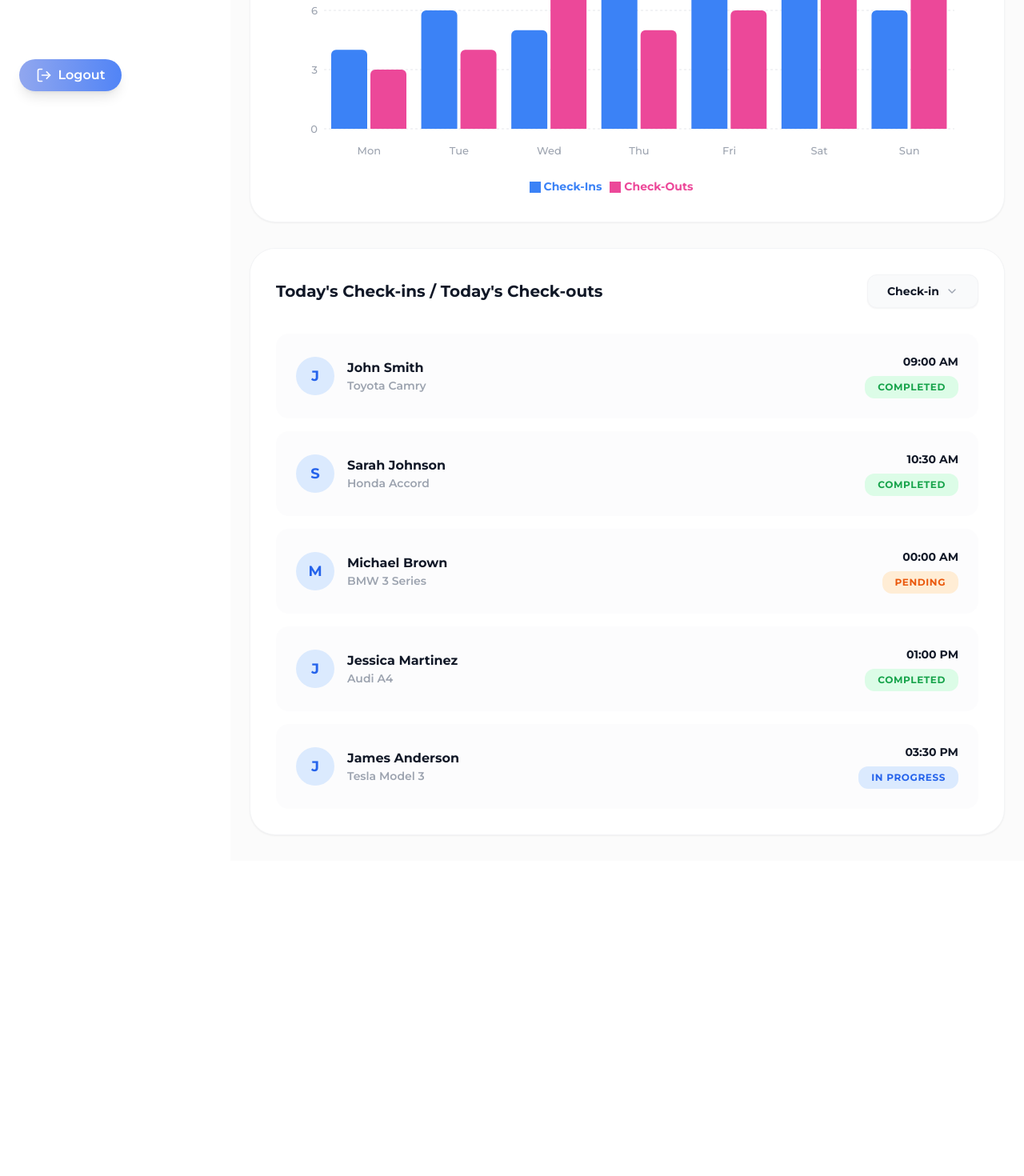
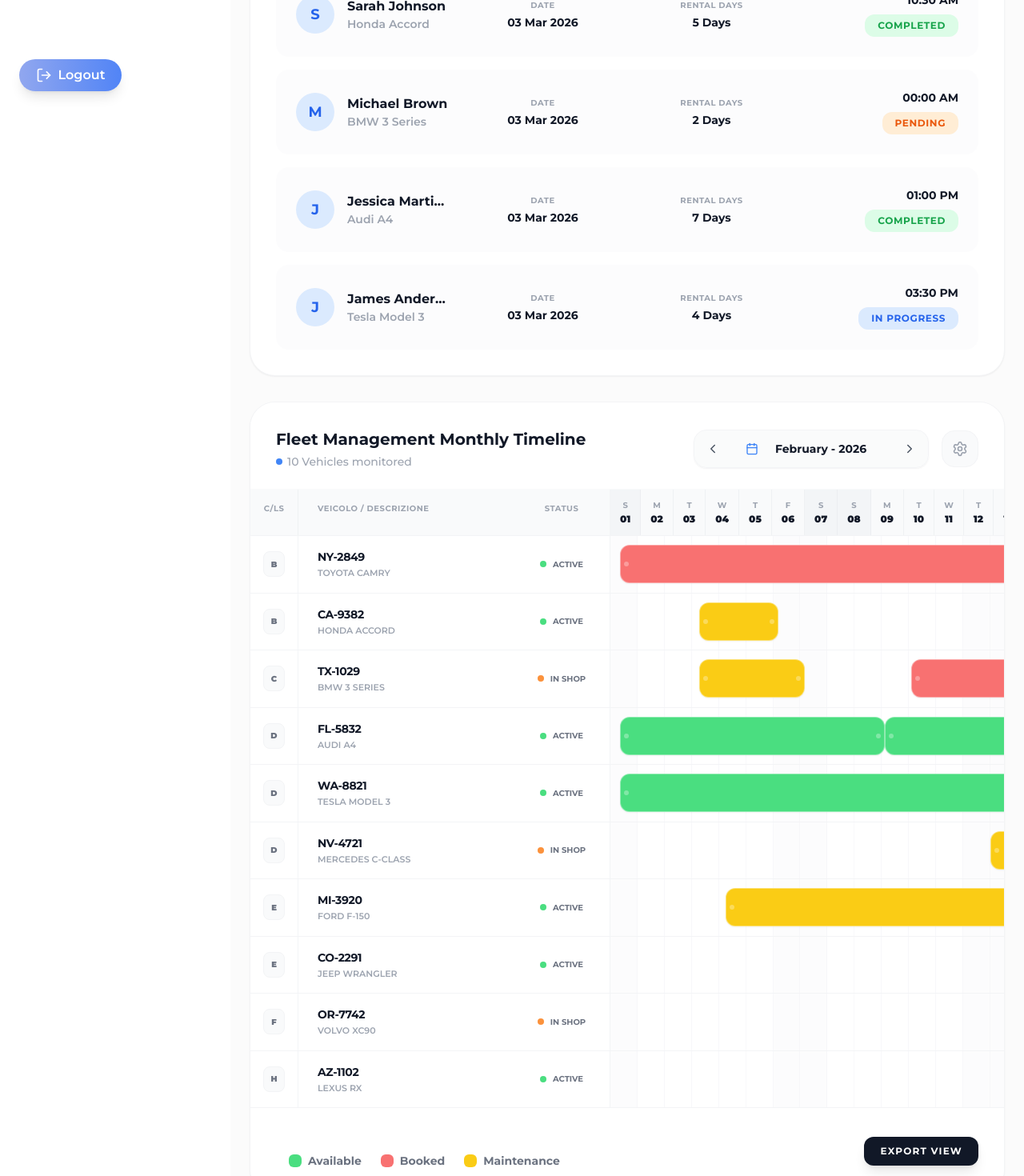
Before and after one commit to Arafat-Bhuiyan/francesco-admin, a React (Vite) app: page /admin in a window 1280 px wide. Shown: the part 800-2270 px from the top of the page at 80% size. Before the commit the page ends 1876 px from the top, so only its background shows below. Built offline with nearby package versions, Linux system fonts and the light colour scheme; sample sign-in values are in the browser's storage.

Commit message:
Date and Rental days added in check in check out table, Calender Chart added

```diff
--- a/src/AgencyAdmin/Dashboard/AgencyDashboard.jsx
+++ b/src/AgencyAdmin/Dashboard/AgencyDashboard.jsx
@@ -87,12 +87,10 @@ const AgencyDashboard = () => {
           </div>
         ))}
       </div>
-
+      {/* Today's Activity List */}
+      <TodayActivityList />
       {/* Activity Overview Chart */}
       <VehicleActivityChart />
-
-      {/* Today's Activity List */}
-      <TodayActivityList />
     </div>
   );
 };
--- a/src/AgencyAdmin/Dashboard/TodayActivityList.jsx
+++ b/src/AgencyAdmin/Dashboard/TodayActivityList.jsx
@@ -6,6 +6,8 @@ const activities = [
     id: 1,
     customer: "John Smith",
     car: "Toyota Camry",
+    date: "03 Mar 2026",
+    rentalDays: "3 Days",
     checkInTime: "09:00 AM",
     checkOutTime: "05:00 PM",
     status: "Completed",
@@ -15,6 +17,8 @@ const activities = [
     id: 2,
     customer: "Sarah Johnson",
     car: "Honda Accord",
+    date: "03 Mar 2026",
+    rentalDays: "5 Days",
     checkInTime: "10:30 AM",
     checkOutTime: "06:30 PM",
     status: "Completed",
@@ -24,6 +28,8 @@ const activities = [
     id: 3,
     customer: "Michael Brown",
     car: "BMW 3 Series",
+    date: "03 Mar 2026",
+    rentalDays: "2 Days",
     checkInTime: "00:00 AM",
     checkOutTime: "00:00 AM",
     status: "Pending",
@@ -33,6 +39,8 @@ const activities = [
     id: 4,
     customer: "Jessica Martinez",
     car: "Audi A4",
+    date: "03 Mar 2026",
+    rentalDays: "7 Days",
     checkInTime: "01:00 PM",
     checkOutTime: "09:00 AM",
     status: "Completed",
@@ -42,6 +50,8 @@ const activities = [
     id: 5,
     customer: "James Anderson",
     car: "Tesla Model 3",
+    date: "03 Mar 2026",
+    rentalDays: "4 Days",
     checkInTime: "03:30 PM",
     checkOutTime: "11:30 AM",
     status: "In Progress",
@@ -55,7 +65,9 @@ const TodayActivityList = () => {
   return (
     <div className="bg-white rounded-[2rem] border border-gray-100 shadow-sm mt-8 overflow-visible">
       <div className="p-8 flex justify-between items-center bg-white rounded-t-[2rem]">
-        <h2 className="text-xl font-bold text-[#111827]">Today's Check-ins / Today's Check-outs</h2>
+        <h2 className="text-xl font-bold text-[#111827]">
+          Today's Check-ins / Today's Check-outs
+        </h2>
 
         <div className="relative inline-block text-left group">
           <button className="flex items-center gap-2 px-6 py-2.5 bg-gray-50 hover:bg-gray-100 text-[#111827] rounded-xl transition-all text-sm font-bold border border-gray-100 shadow-sm">
@@ -94,21 +106,40 @@ const TodayActivityList = () => {
         {activities.map((activity) => (
           <div
             key={activity.id}
-            className="flex items-center justify-between p-6 bg-gray-50/50 rounded-2xl hover:bg-gray-50 transition-all border border-transparent hover:border-gray-100"
+            className="grid grid-cols-4 gap-4 items-center p-6 bg-gray-50/50 rounded-2xl hover:bg-gray-50 transition-all border border-transparent hover:border-gray-100"
           >
             <div className="flex items-center gap-4">
-              <div className="w-12 h-12 rounded-full bg-blue-100 flex items-center justify-center text-blue-600 font-bold text-lg">
+              <div className="w-12 h-12 rounded-full bg-blue-100 flex items-center justify-center text-blue-600 font-bold text-lg flex-shrink-0">
                 {activity.customer[0]}
               </div>
-              <div>
-                <h4 className="font-bold text-[#111827]">
+              <div className="min-w-0">
+                <h4 className="font-bold text-[#111827] truncate">
                   {activity.customer}
                 </h4>
-                <p className="text-gray-400 text-sm font-semibold">
+                <p className="text-gray-400 text-sm font-semibold truncate">
                   {activity.car}
                 </p>
               </div>
             </div>
+
+            <div className="flex flex-col items-center gap-1">
+              <span className="text-gray-400 text-[10px] font-bold uppercase tracking-wider">
+                Date
+              </span>
+              <span className="text-sm font-bold text-[#111827]">
+                {activity.date}
+              </span>
+            </div>
+
+            <div className="flex flex-col items-center gap-1">
+              <span className="text-gray-400 text-[10px] font-bold uppercase tracking-wider">
+                Rental Days
+              </span>
+              <span className="text-sm font-bold text-[#111827]">
+                {activity.rentalDays}
+              </span>
+            </div>
+
             <div className="flex flex-col items-end gap-2">
               <span className="text-sm font-bold text-[#111827]">
                 {filter === "Check-in"
--- a/src/AgencyAdmin/Dashboard/VehicleActivityChart.jsx
+++ b/src/AgencyAdmin/Dashboard/VehicleActivityChart.jsx
@@ -1,156 +1,306 @@
-import React, { useState } from "react";
+import React, { useState, useMemo } from "react";
 import {
-  BarChart,
-  Bar,
-  XAxis,
-  YAxis,
-  CartesianGrid,
-  Tooltip,
-  ResponsiveContainer,
-  Legend,
-} from "recharts";
+  ChevronLeft,
+  ChevronRight,
+  Settings,
+  Calendar as CalendarIcon,
+  Info,
+} from "lucide-react";
+import {
+  format,
+  addMonths,
+  subMonths,
+  startOfMonth,
+  endOfMonth,
+  eachDayOfInterval,
+  getDate,
+  isSameMonth,
+  isToday,
+} from "date-fns";
 
-const dailyData = [
-  { name: "Mon", checkIns: 4, checkOuts: 3 },
-  { name: "Tue", checkIns: 6, checkOuts: 4 },
-  { name: "Wed", checkIns: 5, checkOuts: 7 },
-  { name: "Thu", checkIns: 8, checkOuts: 5 },
-  { name: "Fri", checkIns: 7, checkOuts: 6 },
-  { name: "Sat", checkIns: 10, checkOuts: 8 },
-  { name: "Sun", checkIns: 6, checkOuts: 9 },
+const vehicles = [
+  { id: 1, name: "Toyota Camry", plate: "NY-2849", category: "B" },
+  { id: 2, name: "Honda Accord", plate: "CA-9382", category: "B" },
+  { id: 3, name: "BMW 3 Series", plate: "TX-1029", category: "C" },
+  { id: 4, name: "Audi A4", plate: "FL-5832", category: "D" },
+  { id: 5, name: "Tesla Model 3", plate: "WA-8821", category: "D" },
+  { id: 6, name: "Mercedes C-Class", plate: "NV-4721", category: "D" },
+  { id: 7, name: "Ford F-150", plate: "MI-3920", category: "E" },
+  { id: 8, name: "Jeep Wrangler", plate: "CO-2291", category: "E" },
+  { id: 9, name: "Volvo XC90", plate: "OR-7742", category: "F" },
+  { id: 10, name: "Lexus RX", plate: "AZ-1102", category: "H" },
 ];
 
-const weeklyData = [
-  { name: "Week 1", checkIns: 24, checkOuts: 18 },
-  { name: "Week 2", checkIns: 32, checkOuts: 25 },
-  { name: "Week 3", checkIns: 28, checkOuts: 35 },
-  { name: "Week 4", checkIns: 40, checkOuts: 30 },
+const mockActivities = [
+  // id 1
+  { vehicleId: 1, start: 1, end: 18, status: "booked" },
+  { vehicleId: 1, start: 19, end: 19, status: "maintenance" },
+  { vehicleId: 1, start: 24, end: 31, status: "booked" },
+  // id 2
+  { vehicleId: 2, start: 4, end: 6, status: "maintenance" },
+  { vehicleId: 2, start: 23, end: 28, status: "booked" },
+  // id 3
+  { vehicleId: 3, start: 4, end: 7, status: "maintenance" },
+  { vehicleId: 3, start: 12, end: 15, status: "booked" },
+  { vehicleId: 3, start: 25, end: 27, status: "booked" },
+  // id 4
+  { vehicleId: 4, start: 1, end: 10, status: "available" },
+  { vehicleId: 4, start: 11, end: 20, status: "available" },
+  { vehicleId: 4, start: 21, end: 31, status: "available" },
+  // id 5
+  { vehicleId: 5, start: 1, end: 22, status: "available" },
+  // id 6
+  { vehicleId: 6, start: 15, end: 20, status: "maintenance" },
+  // id 7
+  { vehicleId: 7, start: 5, end: 15, status: "maintenance" },
+  { vehicleId: 7, start: 18, end: 25, status: "available" },
 ];
 
-const monthlyData = [
-  { name: "Jan", checkIns: 120, checkOuts: 95 },
-  { name: "Feb", checkIns: 110, checkOuts: 88 },
-  { name: "Mar", checkIns: 145, checkOuts: 120 },
-  { name: "Apr", checkIns: 130, checkOuts: 115 },
-  { name: "May", checkIns: 160, checkOuts: 140 },
-  { name: "Jun", checkIns: 175, checkOuts: 155 },
-];
+const Legend = () => (
+  <div className="flex items-center gap-6 mt-6 px-4">
+    <div className="flex items-center gap-2">
+      <div className="w-4 h-4 rounded-md bg-[#4ADE80]"></div>
+      <span className="text-sm font-bold text-gray-500">Available</span>
+    </div>
+    <div className="flex items-center gap-2">
+      <div className="w-4 h-4 rounded-md bg-[#F87171]"></div>
+      <span className="text-sm font-bold text-gray-500">Booked</span>
+    </div>
+    <div className="flex items-center gap-2">
+      <div className="w-4 h-4 rounded-md bg-[#FACC15]"></div>
+      <span className="text-sm font-bold text-gray-500">Maintenance</span>
+    </div>
+  </div>
+);
 
 const VehicleActivityChart = () => {
-  const [activeTab, setActiveTab] = useState("Daily");
+  const [currentDate, setCurrentDate] = useState(new Date());
 
-  const getData = () => {
-    switch (activeTab) {
-      case "Daily":
-        return dailyData;
-      case "Weekly":
-        return weeklyData;
-      case "Monthly":
-        return monthlyData;
+  const daysInMonth = useMemo(() => {
+    const start = startOfMonth(currentDate);
+    const end = endOfMonth(currentDate);
+    return eachDayOfInterval({ start, end });
+  }, [currentDate]);
+
+  const monthYearLabel = format(currentDate, "MMMM - yyyy");
+
+  const handlePrevMonth = () => setCurrentDate(subMonths(currentDate, 1));
+  const handleNextMonth = () => setCurrentDate(addMonths(currentDate, 1));
+
+  const getStatusColor = (status) => {
+    switch (status) {
+      case "booked":
+        return "bg-[#F87171]"; // Red
+      case "available":
+        return "bg-[#4ADE80]"; // Green
+      case "maintenance":
+        return "bg-[#FACC15]"; // Yellow
       default:
-        return dailyData;
+        return "bg-gray-200";
     }
   };
 
-  const getYAxisProps = () => {
-    switch (activeTab) {
-      case "Daily":
-        return { domain: [0, 12], ticks: [0, 3, 6, 9, 12] };
-      case "Weekly":
-        return { domain: [0, 50], ticks: [0, 10, 20, 30, 40, 50] };
-      case "Monthly":
-        return { domain: [0, 200], ticks: [0, 50, 100, 150, 200] };
-      default:
-        return { domain: [0, 12], ticks: [0, 3, 6, 9, 12] };
-    }
-  };
+  return (
+    <div className="bg-white rounded-[2rem] border border-gray-100 shadow-sm mt-8 overflow-hidden">
+      {/* Header */}
+      <div className="p-8 pb-6 flex flex-col md:flex-row justify-between items-start md:items-center bg-white border-b border-gray-50 gap-4">
+        <div>
+          <h2 className="text-xl font-bold text-[#111827]">
+            Fleet Management Monthly Timeline
+          </h2>
+          <div className="flex items-center gap-3 mt-1">
+            <span className="flex items-center gap-1.5 text-gray-400 text-sm font-medium">
+              <div className="w-2 h-2 rounded-full bg-blue-500 animate-pulse"></div>
+              {vehicles.length} Vehicles monitored
+            </span>
+          </div>
+        </div>
 
-  const chartData = getData();
-  const yAxisProps = getYAxisProps();
+        <div className="flex items-center gap-4 w-full md:w-auto">
+          <div className="flex items-center bg-gray-50/80 backdrop-blur-sm p-1.5 rounded-2xl border border-gray-100 shadow-sm w-full md:w-auto justify-between">
+            <button
+              onClick={handlePrevMonth}
+              className="p-2 hover:bg-white hover:shadow-sm rounded-xl transition-all text-gray-600 active:scale-95"
+            >
+              <ChevronLeft size={18} />
+            </button>
+            <div className="px-6 flex items-center gap-2 select-none">
+              <CalendarIcon size={16} className="text-blue-500" />
+              <span className="text-sm font-bold text-[#111827] min-w-[140px] text-center">
+                {monthYearLabel}
+              </span>
+            </div>
+            <button
+              onClick={handleNextMonth}
+              className="p-2 hover:bg-white hover:shadow-sm rounded-xl transition-all text-gray-600 active:scale-95"
+            >
+              <ChevronRight size={18} />
+            </button>
+          </div>
 
-  return (
-    <div className="bg-white p-8 rounded-[2rem] border border-gray-100 shadow-sm mt-8">
-      <div className="flex flex-col sm:flex-row justify-between items-start sm:items-center gap-4 mb-8">
-        <h2 className="text-xl font-bold text-[#111827]">
-          Vehicle Activity Overview
-        </h2>
-        <div className="flex bg-gray-100 p-1 rounded-2xl w-full sm:w-auto">
-          {["Daily", "Weekly", "Monthly"].map((tab) => (
-            <button
-              key={tab}
-              onClick={() => setActiveTab(tab)}
-              className={`flex-1 sm:flex-none px-6 py-2 rounded-xl text-sm font-bold transition-all ${
-                activeTab === tab
-                  ? "bg-[#167FF3] text-white shadow-sm"
-                  : "text-gray-500 hover:bg-white"
-              }`}
-            >
-              {tab}
-            </button>
-          ))}
+          <button className="p-3 bg-gray-50 hover:bg-gray-100 rounded-2xl border border-gray-100 text-gray-400 transition-colors hidden sm:block">
+            <Settings size={20} />
+          </button>
         </div>
       </div>
 
-      <div className="h-[400px] w-full mt-4">
-        <ResponsiveContainer width="100%" height="100%">
-          <BarChart
-            data={chartData}
-            margin={{ top: 20, right: 30, left: 0, bottom: 0 }}
-          >
-            <CartesianGrid
-              strokeDasharray="3 3"
-              vertical={false}
-              stroke="#E5E7EB"
-            />
-            <XAxis
-              dataKey="name"
-              axisLine={false}
-              tickLine={false}
-              tick={{ fill: "#9CA3AF", fontSize: 13, fontWeight: 500 }}
-              dy={15}
-            />
-            <YAxis
-              axisLine={false}
-              tickLine={false}
-              tick={{ fill: "#9CA3AF", fontSize: 13, fontWeight: 500 }}
-              {...yAxisProps}
-            />
-            <Tooltip
-              cursor={{ fill: "#F9FAFB" }}
-              contentStyle={{
-                borderRadius: "16px",
-                border: "none",
-                boxShadow: "0 10px 15px -3px rgb(0 0 0 / 0.1)",
-                padding: "12px",
+      {/* Timeline Grid */}
+      <div className="overflow-x-auto relative scrollbar-hide">
+        <div className="min-w-[1400px]">
+          {/* Calendar Header */}
+          <div className="flex border-b border-gray-100 sticky top-0 z-20">
+            {/* Left Header Spacer */}
+            <div className="w-[450px] flex-shrink-0 grid grid-cols-[60px_1fr_120px] bg-[#F9FAFB] sticky left-0 z-30 border-r border-gray-100">
+              <div className="p-4 text-[10px] font-bold text-gray-400 uppercase tracking-wider text-center border-r border-gray-200/50">
+                C/LS
+              </div>
+              <div className="p-4 text-[10px] font-bold text-gray-400 uppercase tracking-wider pl-6">
+                Veicolo / Descrizione
+              </div>
+              <div className="p-4 text-[10px] font-bold text-gray-400 uppercase tracking-wider text-center">
+                Status
+              </div>
+            </div>
+
+            {/* Days Header */}
+            <div
+              className="flex-1 grid bg-[#F9FAFB]"
+              style={{
+                gridTemplateColumns: `repeat(${daysInMonth.length}, 1fr)`,
               }}
-            />
-            <Legend
-              verticalAlign="bottom"
-              align="center"
-              iconType="square"
-              wrapperStyle={{ paddingTop: "30px" }}
-              formatter={(value) => (
-                <span
-                  className={`text-sm font-bold capitalize ${value === "checkIns" ? "text-[#3B82F6]" : "text-[#EC4899]"}`}
+            >
+              {daysInMonth.map((day) => {
+                const dateNum = getDate(day);
+                const isTodayDate = isToday(day);
+                const dayName = format(day, "eee"); // "Mon", "Tue"...
+                const isWeekend = dayName === "Sat" || dayName === "Sun";
+
+                return (
+                  <div
+                    key={day.toString()}
+                    className={`p-3 text-center border-r border-gray-200/50 last:border-0 flex flex-col gap-0.5 ${isWeekend ? "bg-gray-200/30" : ""}`}
+                  >
+                    <span className="text-[10px] font-bold text-gray-400 uppercase">
+                      {dayName[0]}
+                    </span>
+                    <span
+                      className={`text-xs font-black transition-colors ${isTodayDate ? "text-blue-600" : "text-[#111827]"}`}
+                    >
+                      {dateNum.toString().padStart(2, "0")}
+                    </span>
+                  </div>
+                );
+              })}
+            </div>
+          </div>
+
+          {/* Vehicle Rows */}
+          <div className="bg-white">
+            {vehicles.map((vehicle) => {
+              const vehicleActivities = mockActivities.filter(
+                (a) => a.vehicleId === vehicle.id,
+              );
+
+              return (
+                <div
+                  key={vehicle.id}
+                  className="group flex border-b border-gray-100 hover:bg-blue-50/5 transition-colors last:border-0 relative"
                 >
-                  {value === "checkIns" ? "Check-ins" : "Check-outs"}
-                </span>
-              )}
-            />
-            <Bar
-              dataKey="checkIns"
-              fill="#3B82F6"
-              radius={[6, 6, 0, 0]}
-              barSize={activeTab === "Daily" ? 45 : 60}
-            />
-            <Bar
-              dataKey="checkOuts"
-              fill="#EC4899"
-              radius={[6, 6, 0, 0]}
-              barSize={activeTab === "Daily" ? 45 : 60}
-            />
-          </BarChart>
-        </ResponsiveContainer>
+                  {/* Left Column: Fixed Vehicle Details */}
+                  <div className="w-[450px] flex-shrink-0 grid grid-cols-[60px_1fr_120px] bg-white sticky left-0 z-10 border-r border-gray-100">
+                    <div className="p-4 border-r border-gray-100 flex items-center justify-center">
+                      <span className="text-[10px] font-black text-gray-500 bg-gray-50 border border-gray-100 w-8 h-8 flex items-center justify-center rounded-lg uppercase">
+                        {vehicle.category}
+                      </span>
+                    </div>
+                    <div className="p-4 flex flex-col justify-center min-w-0 pl-6">
+                      <span className="text-sm font-bold text-[#111827] truncate group-hover:text-blue-600 transition-colors uppercase tracking-tight">
+                        {vehicle.plate}
+                      </span>
+                      <span className="text-[11px] font-semibold text-gray-400 mt-0.5 truncate uppercase">
+                        {vehicle.name}
+                      </span>
+                    </div>
+                    <div className="p-4 flex items-center justify-center gap-2">
+                      <div
+                        className={`w-2 h-2 rounded-full ${vehicle.id % 3 === 0 ? "bg-orange-400" : "bg-green-400"}`}
+                      ></div>
+                      <span className="text-[10px] font-bold text-gray-500 uppercase">
+                        {vehicle.id % 3 === 0 ? "In Shop" : "Active"}
+                      </span>
+                    </div>
+                  </div>
+
+                  {/* Right Column: Timeline Activity */}
+                  <div
+                    className="flex-1 grid relative isolate"
+                    style={{
+                      gridTemplateColumns: `repeat(${daysInMonth.length}, 1fr)`,
+                    }}
+                  >
+                    {/* Background Grid Lines */}
+                    {daysInMonth.map((day) => {
+                      const dayName = format(day, "eee");
+                      const isWeekend = dayName === "Sat" || dayName === "Sun";
+                      return (
+                        <div
+                          key={day.toString()}
+                          className={`border-r border-gray-100/60 last:border-0 h-full ${isWeekend ? "bg-gray-50/50" : ""}`}
+                        ></div>
+                      );
+                    })}
+
+                    {/* Activity Bars Overlay */}
+                    <div className="absolute inset-0 p-3 flex items-center pointer-events-none">
+                      <div className="relative h-12 w-full">
+                        {vehicleActivities.map((activity, idx) => {
+                          const startPos =
+                            ((activity.start - 1) / daysInMonth.length) * 100;
+                          const width =
+                            ((activity.end - activity.start + 1) /
+                              daysInMonth.length) *
+                            100;
+
+                          return (
+                            <div
+                              key={idx}
+                              className={`absolute top-0 bottom-0 rounded-xl shadow-sm border-[1.5px] border-white/40 transition-all pointer-events-auto cursor-pointer hover:brightness-105 active:scale-[0.99] group/bar flex items-center px-3 z-10 ${getStatusColor(activity.status)}`}
+                              style={{
+                                left: `${startPos}%`,
+                                width: `${width}%`,
+                              }}
+                            >
+                              {/* End Indicators like in the image */}
+                              <div className="absolute left-1 top-1/2 -translate-y-1/2 w-1.5 h-1.5 rounded-full bg-white/30"></div>
+                              <div className="absolute right-1 top-1/2 -translate-y-1/2 w-1.5 h-1.5 rounded-full bg-white/30"></div>
+
+                              <div className="opacity-0 group-hover/bar:opacity-100 absolute inset-0 bg-white/10 flex items-center justify-center transition-all rounded-xl backdrop-blur-[1px]">
+                                <Info
+                                  size={14}
+                                  className="text-white drop-shadow-sm"
+                                />
+                              </div>
+                            </div>
+                          );
+                        })}
+                      </div>
+                    </div>
+                  </div>
+                </div>
+              );
+            })}
+          </div>
+        </div>
+      </div>
+
+      {/* Footer / Legend */}
+      <div className="p-8 border-t border-gray-100 bg-white flex flex-col sm:flex-row justify-between items-center gap-6">
+        <Legend />
+        <div className="flex items-center gap-2">
+          <button className="px-5 py-2.5 bg-[#111827] text-white text-xs font-bold rounded-xl hover:bg-gray-800 transition-all shadow-lg active:scale-95 uppercase tracking-widest">
+            Export View
+          </button>
+        </div>
       </div>
     </div>
   );
```
Also changed, not shown: src/Admin/Dashboard/Sidebar.jsx (+5 -5 lines).
